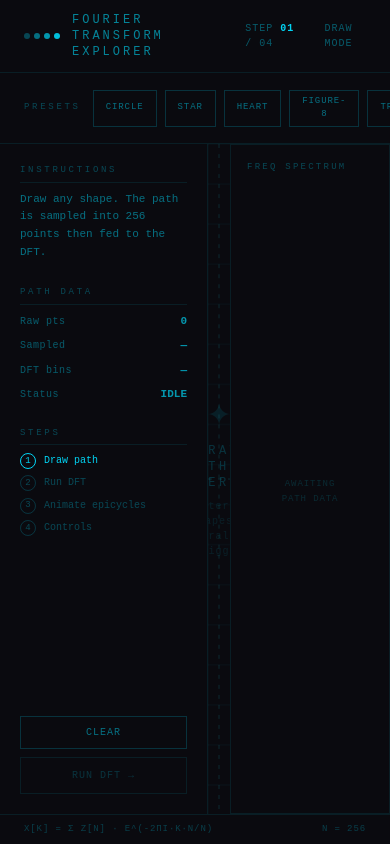
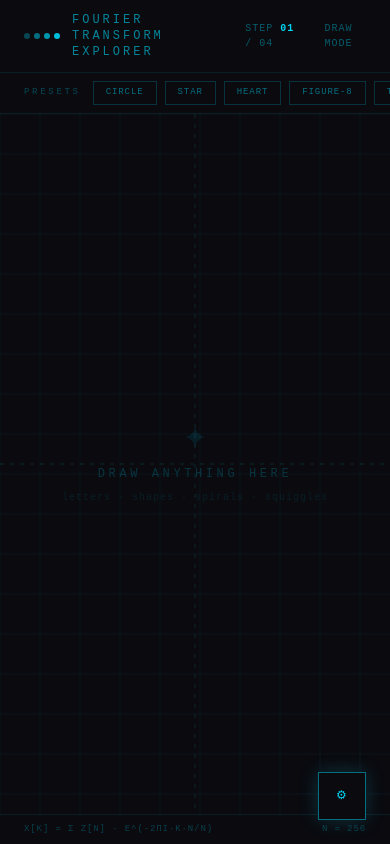
Before and after one commit to Jacob-Dawson/fourier-explorer, a React (Vite) app: page / in a window 390 px wide. Built offline with nearby package versions, Linux system fonts and the light colour scheme.

Commit message:
Fixed views for mobile, tablet and desktop

```diff
--- a/src/App.tsx
+++ b/src/App.tsx
@@ -1,3 +1,4 @@
+import Drawer from "./components/Drawer";
 import { useState, useEffect } from "react";
 import type { FreqComponent, Phase } from "./types";
 import { computeDFT } from "./utils/dft";
@@ -15,6 +16,7 @@ export default function App() {
 
   const [phase, setPhase] = useState<Phase>("draw");
   const [dftResult, setDftResult] = useState<FreqComponent[] | null>(null);
+  const [drawerOpen, setDrawerOpen] = useState(false);
 
   const {
     canvasRef,
@@ -131,6 +133,8 @@ export default function App() {
 
       {/* Main layout */}
       <div className="flex flex-1 min-h-0">
+        {/* Desktop Sidebar */}
+        <div className="hidden lg:block">
           <Sidebar
             phase={phase}
             isDrawing={isDrawing}
@@ -150,6 +154,38 @@ export default function App() {
             onSetCircleCount={setCircleCount}
             onToggleCircles={toggleCircles}
           />
+        </div>
+
+        {/* Mobile / Tablet drawer */}
+        <Drawer isOpen={drawerOpen} onClose={() => setDrawerOpen(false)}>
+          <Sidebar
+            phase={phase}
+            isDrawing={isDrawing}
+            rawPointCount={rawPoints.length}
+            sampledPointCount={sampledPoints?.length ?? null}
+            dftResult={dftResult}
+            isPlaying={isPlaying}
+            speed={speed}
+            circleCount={circleCount}
+            showCircles={showCircles}
+            onRunDFT={handleRunDFT}
+            onAnimate={handleAnimate}
+            onClear={handleClear}
+            onPlay={play}
+            onPause={pause}
+            onSetSpeed={setSpeed}
+            onSetCircleCount={setCircleCount}
+            onToggleCircles={toggleCircles}
+          />
+        </Drawer>
+
+        {/* Floating controls button - mobile / tablet only */}
+        <button
+          onClick={() => setDrawerOpen(true)}
+          className="lg:hidden fixed bottom-6 right-6 z-10 w-12 h-12 border border-cyan-400/50 bg-[#0a0a0f] text-cyan-400 text-xs tracking-widest flex items-center justify-center shadow-[0_0_20px_rgba(34,211,238,0.2)] hover:bg-cyan-400 hover:text-black transition-all"
+        >
+          ⚙
+        </button>
 
         {/* Canvas area */}
 
@@ -183,10 +219,12 @@ export default function App() {
 
         </div>
 
+        <div className="hidden lg:block">
           <Spectrum
             dftResult={dftResult}
             sampledPoints={sampledPoints}
           />
+        </div>
       </div>
 
       {/* Footer */}
--- /dev/null
+++ b/src/components/Drawer.tsx
@@ -0,0 +1,47 @@
+interface DrawerProps{
+    isOpen: boolean;
+    onClose: () => void;
+    children: React.ReactNode;
+}
+
+export default function Drawer({ isOpen, onClose, children}: DrawerProps){
+
+    return(
+        <>
+            {/* Backdrop */}
+            {isOpen && (
+                <div
+                    className="fixed inset-0 bg-black/60 z-20 lg:hidden"
+                    onClick={onClose}
+                />
+            )}
+
+            {/* Sheet */}
+            <div
+                className={`fixed bottom-0 left-0 right-0 z-30 lg:hidden bg-[#0a0a0f] border-t border-cyan-400/20 transition-transform duration-300 ease-in-out ${isOpen ? "translate-y-0" : "translate-y-full"}`}
+                style={{ maxHeight: "75vh", overflowY: "auto"}}
+            >
+                {/* Handle */}
+                <div className="flex justify-center pt-3 pb-1">
+                    <div className="w-10 h-1 rounded-full bg-cyan-400/20"/>
+                </div>
+
+                {/* Close button */}
+                <div className="flex justify-between items-center px-5 py-2 border-b border-cyan-400/10">
+                    <span className="text-[9px] tracking-[0.3em] uppercase text-cyan-400/40">
+                        Controls
+                    </span>
+                    <button
+                        onClick={onClose}
+                        className="text-[10px] tracking-widest uppercase text-cyan-400/40 hover:text-cyan-400 transition-colors px-2 py-1"
+                    >
+                        Close X
+                    </button>
+                </div>
+
+                {children}
+            </div>
+        </>
+    );
+
+}
--- a/src/components/PresetBar.tsx
+++ b/src/components/PresetBar.tsx
@@ -8,22 +8,22 @@ interface PresetBarProps{
 export default function PresetBar({onSelect}: PresetBarProps){
 
     return (
-        <div className="flex items-center gap-3 px-6 py-2 border-b border-cyan-400/10">
+        <div className="flex items-center gap-3 px-6 py-2 border-b border-cyan-400/10 overflow-x-auto">
             <span className="text-[9px] tracking-[0.3em] uppercase text-cyan-400/30 shrink-0">
                 Presets
             </span>
-            <div className="flex gap-2">
+            <div className="flex gap-2 shrink-0">
                 {PRESETS.map(p => (
                     <button
                         key={p.name}
                         onClick={() => onSelect(p.name)}
-                        className="text-[9px] tracking-widest uppercase px-3 py-1 border border-cyan-400/20 text-cyan-400/50 hover:text-cyan-400 hover:border-cyan-400/50 transition-colors cursor-pointer"
+                        className="text-[9px] tracking-widest uppercase px-3 py-1 border border-cyan-400/20 text-cyan-400/50 hover:text-cyan-400 hover:border-cyan-400/50 transition-colors cursor-pointer shrink-0"
                     >
                         {p.label}
                     </button>
                 ))}
             </div>
-            <span className="text-[9px] text-cyan-400/20 tracking-widest">
+            <span className="text-[9px] text-cyan-400/20 tracking-widest shrink-0 hidden md:block">
                 - or draw your own
             </span>
         </div>
--- a/src/components/Sidebar.tsx
+++ b/src/components/Sidebar.tsx
@@ -117,7 +117,7 @@ export default function Sidebar({
         phase === "ready" ? 2 : 0;
 
     return (
-    <aside className="w-52 border-r border-cyan-400/10 p-5 flex flex-col gap-6 shrink-0 overflow-y-auto">
+    <aside className="w-full lg:w-52 border-r border-cyan-400/10 p-5 flex flex-col gap-6 shrink-0 overflow-y-auto">
 
       <Section label="Instructions">
         <p className="text-[11px] text-cyan-400/50 leading-relaxed">
```
Lines whose indentation alone changed are shown as unchanged.
